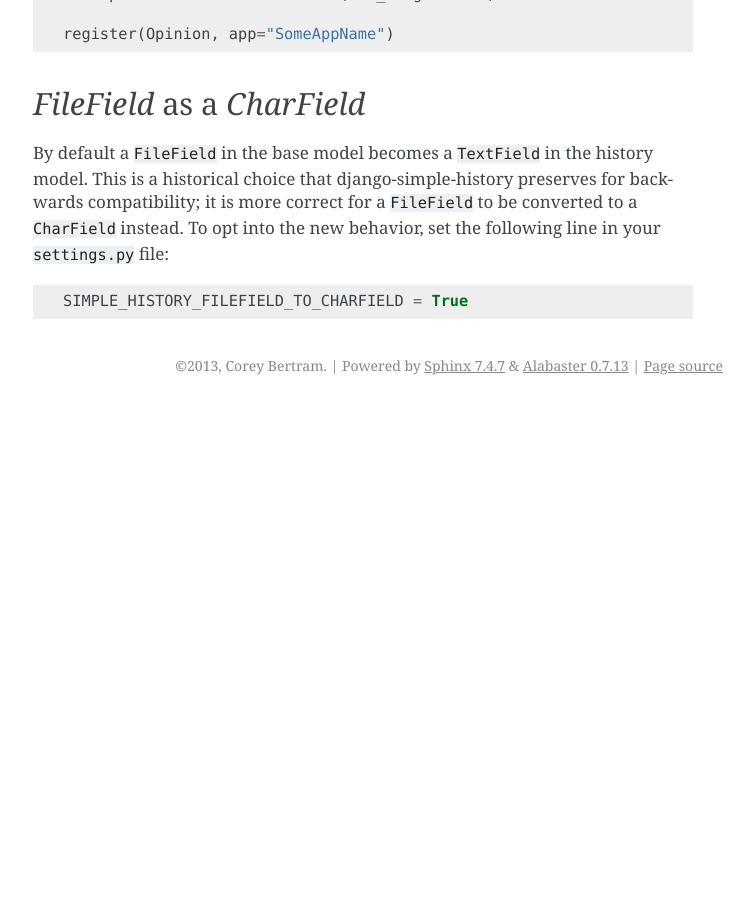
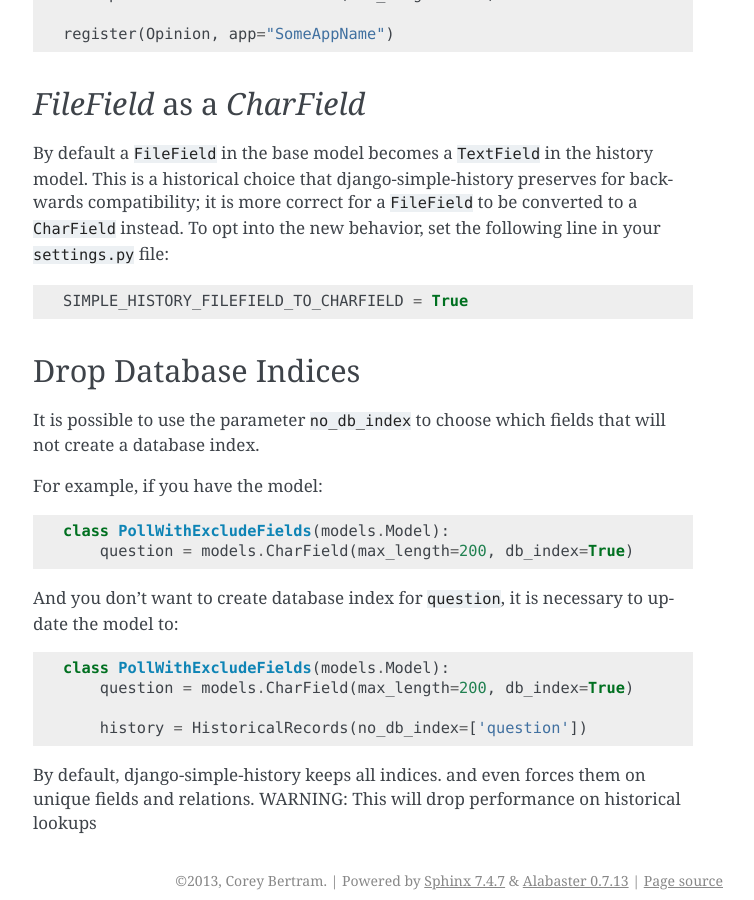
Before and after one commit to jazzband/django-simple-history, a Sphinx documentation site: the page built from docs/historical_model.rst, in a window 1280 px wide and 900 px high, scrolled down 7851 px. Shown: the whole window, without its empty margins (387-1141 px from the left). Built offline with Sphinx 7.4.7, drawn with Linux system fonts in a browser that asks for light colours; pages that are not in the unit, such as notebooks, are missing from menus; before the commit the page ends 8256 px from its top, so only the background shows below that; some of the changed text lies outside the part shown.

Commit message:
Issue 720 no db indices (#782)
* implemented a register setting that allows you to drop db_index on history models, tests are also added
* updated text files as required by contributing
* ran make format

Co-authored-by: pre-commit-ci[bot] <66853113+pre-commit-ci[bot]@users.noreply.github.com>
Co-authored-by: Jim King <jim.king@cloudtruth.com>

```diff
--- a/AUTHORS.rst
+++ b/AUTHORS.rst
@@ -48,6 +48,7 @@
 - Grzegorz Bialy
 - Guillermo Eijo (`guilleijo <https://github.com/guilleijo>`_)
 - Hamish Downer
+- Hans de Jong (`sult <https://github.com/sult>`_)
 - Hanyin Zhang
 - Hernan Esteves (`sevetseh28 <https://github.com/sevetseh28>`_)
 - Hielke Walinga (`hwalinga <https://github.com/hwalinga>`_)
--- a/CHANGES.rst
+++ b/CHANGES.rst
@@ -30,6 +30,7 @@
 - Dropped support for Python 3.6, which reached end-of-life on 2021-12-23 (gh-946).
 - Fix bug with ``history.diff_against`` with non-editable fields (gh-923)
 - Dropped support for Django 3.1 (gh-952)
+- RecordModels now support a ``no_db_index`` setting, to drop indices in historical models, default stays the same (gh-720)
 
 3.0.0 (2021-04-16)
 ------------------
--- a/docs/historical_model.rst
+++ b/docs/historical_model.rst
@@ -418,3 +418,32 @@
 .. code-block:: python
 
     SIMPLE_HISTORY_FILEFIELD_TO_CHARFIELD = True
+
+
+Drop Database Indices
+--------------------------------
+
+It is possible to use the parameter ``no_db_index`` to choose which fields
+that will not create a database index.
+
+For example, if you have the model:
+
+.. code-block:: python
+
+    class PollWithExcludeFields(models.Model):
+        question = models.CharField(max_length=200, db_index=True)
+
+
+
+And you don't want to create database index for ``question``, it is necessary to update the model to:
+
+.. code-block:: python
+
+    class PollWithExcludeFields(models.Model):
+        question = models.CharField(max_length=200, db_index=True)
+
+        history = HistoricalRecords(no_db_index=['question'])
+
+
+By default, django-simple-history keeps all indices. and even forces them on unique fields and relations.
+WARNING: This will drop performance on historical lookups
```
Also changed, not shown: 3 other files.
